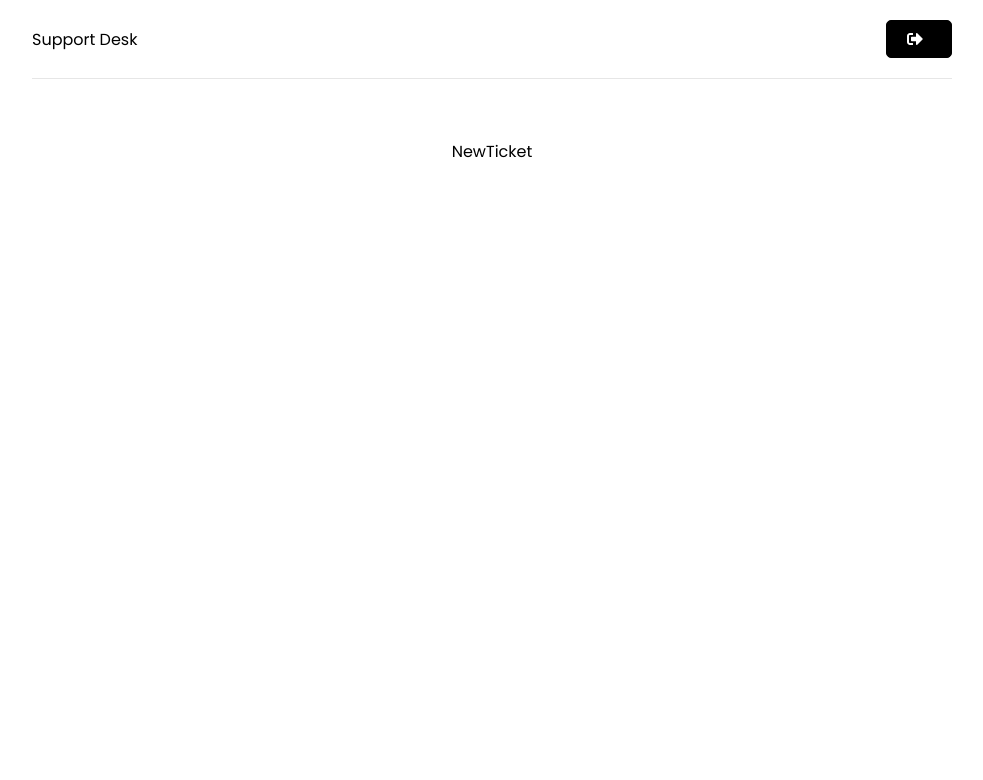
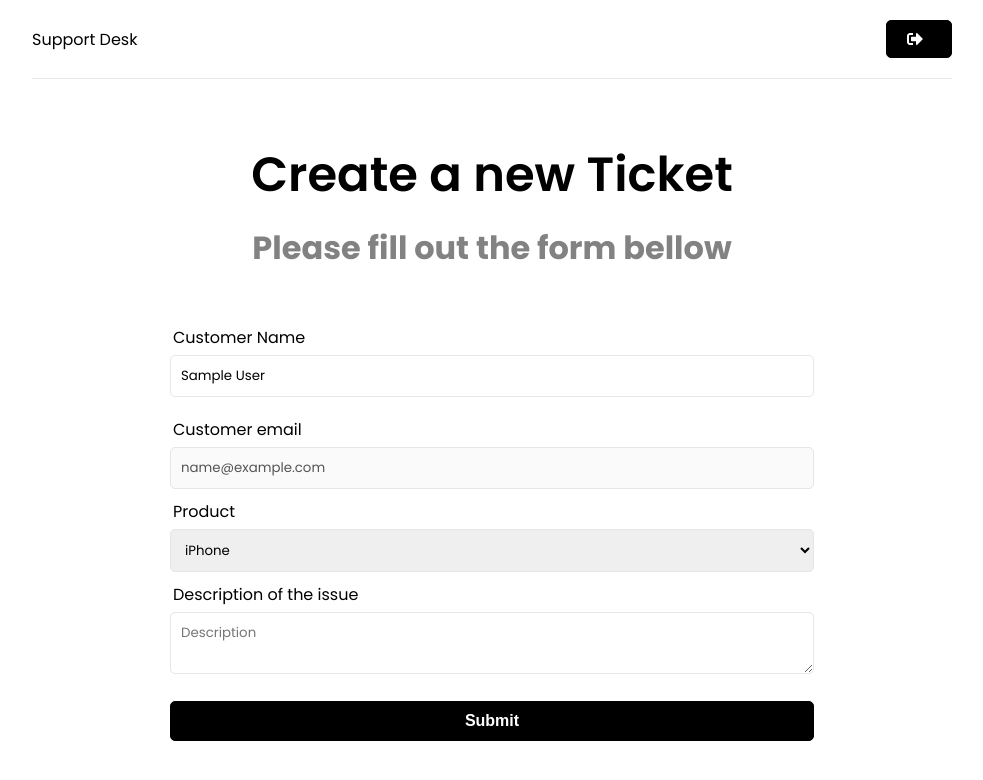
Before and after one commit to kosmineOdiseja/ticket-system, a React (Create React App) app in the folder frontend/: page /new-ticket in a window 1280 px wide. Shown: the top 780 px of the page, without its empty margins (148-1131 px from the left). Built offline with nearby package versions, Linux system fonts and the light colour scheme; sample sign-in values are in the browser's storage.

Commit message:
newTicket form

```diff
--- a/frontend/src/pages/NewTicket.jsx
+++ b/frontend/src/pages/NewTicket.jsx
@@ -1,7 +1,81 @@
-import React from "react";
+import React, { useState } from "react";
+import { useSelector } from "react-redux";
 
 function NewTicket() {
-  return <div>NewTicket</div>;
+  const { user } = useSelector((state) => state.auth);
+  // we can do like this... if we don't change value
+  const [name] = useState(user.name);
+  const [email] = useState(user.email);
+  const [product, setProduct] = useState("");
+  const [description, setDescription] = useState("");
+
+  const onSubmit = () => {};
+  const onChange = () => {};
+
+  return (
+    <>
+      <section className="heading">
+        <h1> Create a new Ticket </h1>
+        <p> Please fill out the form bellow</p>
+      </section>
+      <section className="form">
+        <div className="form-group">
+          <label htmlFor="name"> Customer Name</label>
+          <input
+            type="text"
+            className="form-control"
+            value={name}
+            onChange={onChange}
+            // disabled
+          ></input>
+        </div>
+        <div className="form-group">
+          <label htmlFor="name"> Customer email</label>
+          <input
+            type="email"
+            className="form-control"
+            value={email}
+            disabled
+          ></input>
+          <form onSubmit={onSubmit}>
+            <label htmlFor="product"> Product</label>
+            <select
+              name="product"
+              id="product"
+              value={product}
+              onChange={(e) => setProduct(e.target.value)}
+            >
+              <option value="iPhone" onChange={onChange}>
+                iPhone
+              </option>
+              <option value="Macbook Pro" onChange={onChange}>
+                Macbook Pro{" "}
+              </option>
+              <option value="iMac" onChange={onChange}>
+                iMac
+              </option>
+            </select>
+          </form>
+          <div className="form-group">
+            <label htmlFor="description"> Description of the issue</label>
+            <textarea
+              name="description"
+              id="description"
+              className="form-control"
+              placeholder="Description"
+              value={description}
+              onChange={(e) => setDescription(e.target.value)}
+            >
+              Description of the issue
+            </textarea>
+          </div>
+          <div className="form-group">
+            <button className="btn btn-block">Submit </button>
+          </div>
+        </div>
+      </section>
+    </>
+  );
 }
 
 export default NewTicket;
```
